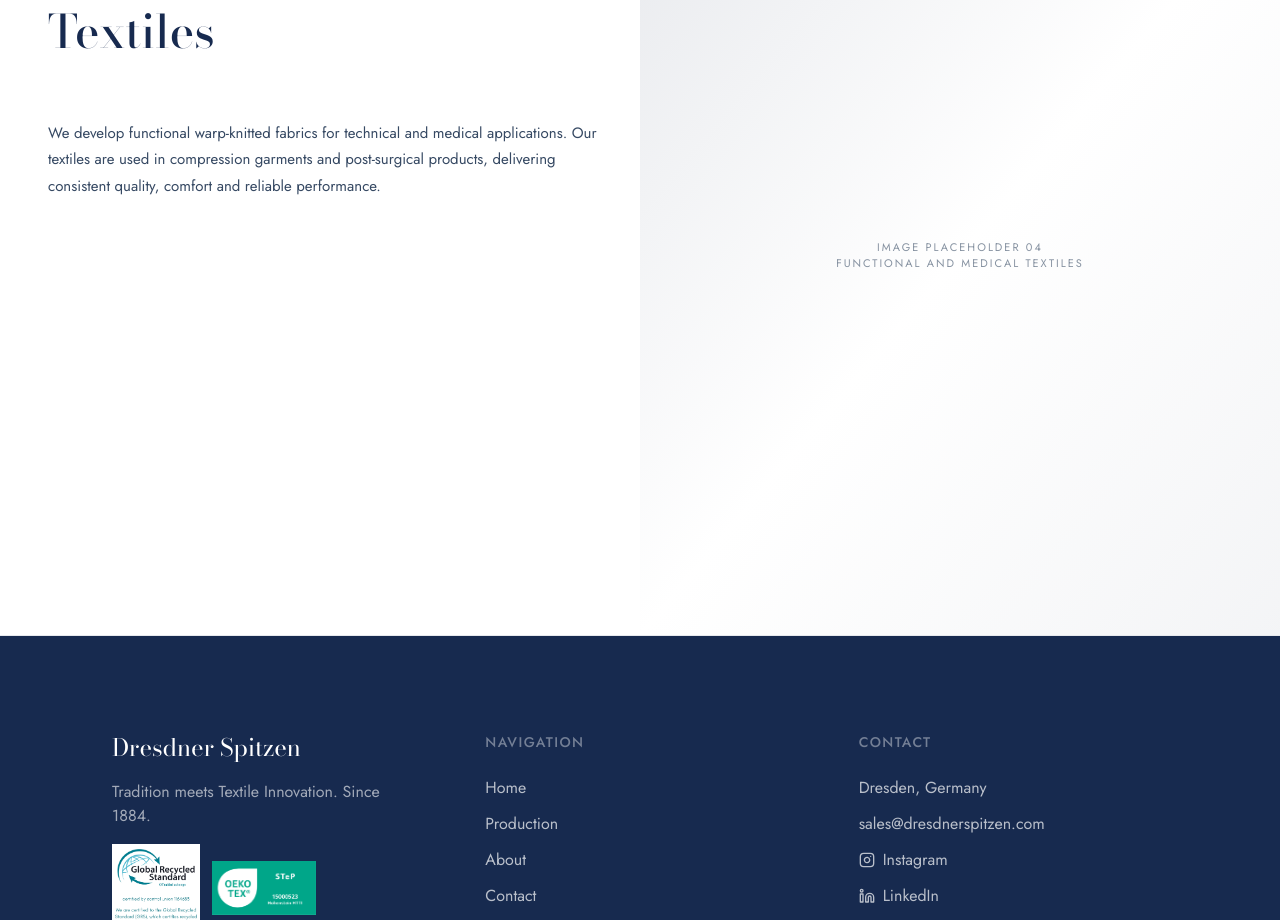
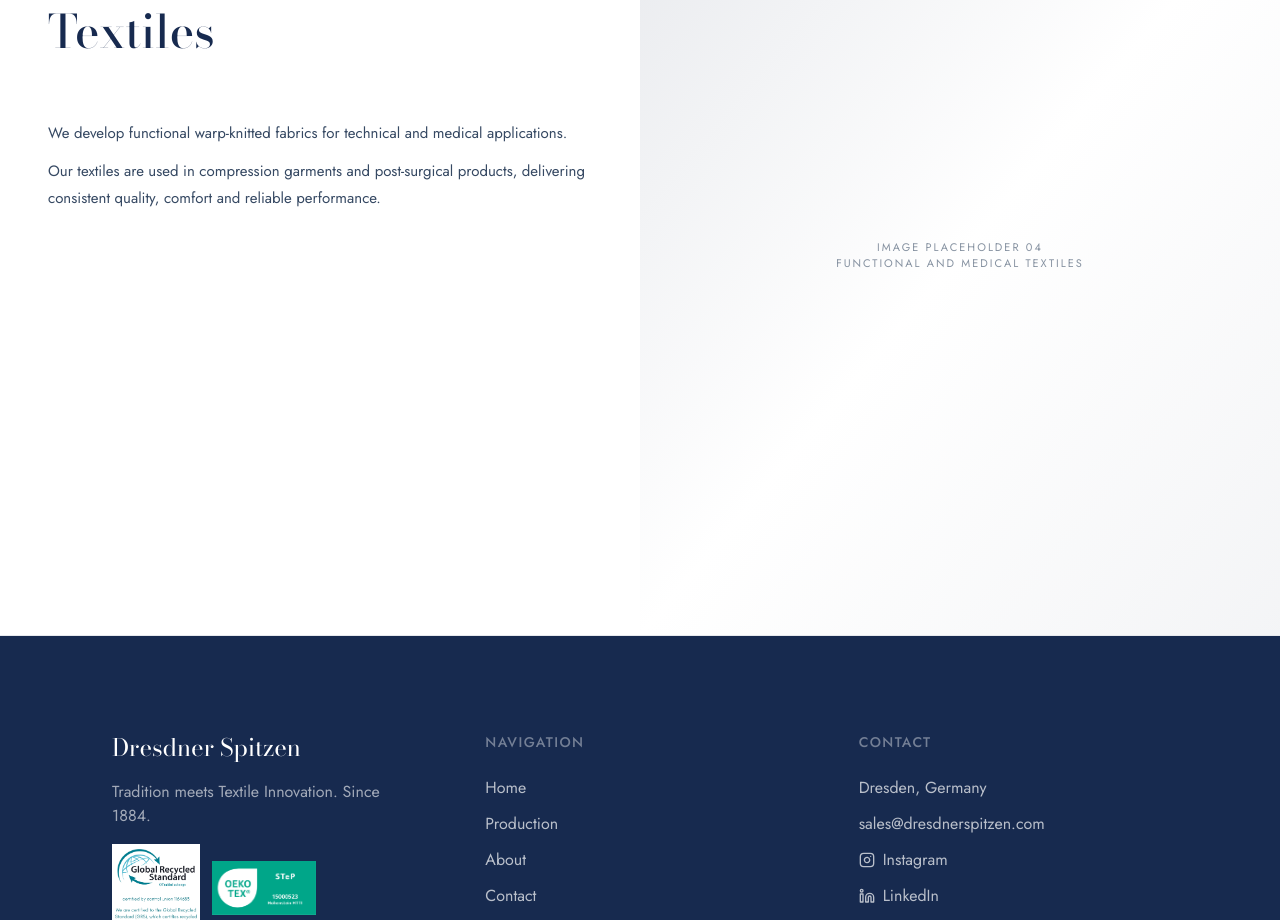
Before and after one commit to DreSpi1884/dresdner-lace-craft, a React (Vite) app: page /services in a window 1280 px wide. Shown: the part 2725-3645 px from the top of the page. Built offline with nearby package versions, Linux system fonts and the light colour scheme.

Commit message:
Changes
Co-authored-by: DreSpi1884 <299137438+DreSpi1884@users.noreply.github.com>

```diff
--- a/src/pages/Services.tsx
+++ b/src/pages/Services.tsx
@@ -127,7 +127,7 @@ const Services = () => {
         nav: t("Functional and Medical Textiles", "Funktions- und Medizintextilien"),
         title: t("Functional and Medical Textiles", "Funktions- und Medizintextilien"),
         text: t(
-          "We develop functional warp-knitted fabrics for technical and medical applications. Our textiles are used in compression garments and post-surgical products,\u00a0delivering consistent quality, comfort and reliable performance.",
+          "We develop functional warp-knitted fabrics for technical and medical applications.\u00a0\n\nOur textiles are used in compression garments and post-surgical products,\u00a0delivering consistent quality, comfort and reliable performance.",
           "Wir entwickeln funktionale Kettengewirke für technische und medizinische Anwendungen. Unsere Textilien werden beispielsweise in Kompressionsbekleidung und postoperativen Produkten eingesetzt und stehen für hohe Qualität, Tragekomfort und Langlebigkeit.",
         ),
       },
```
